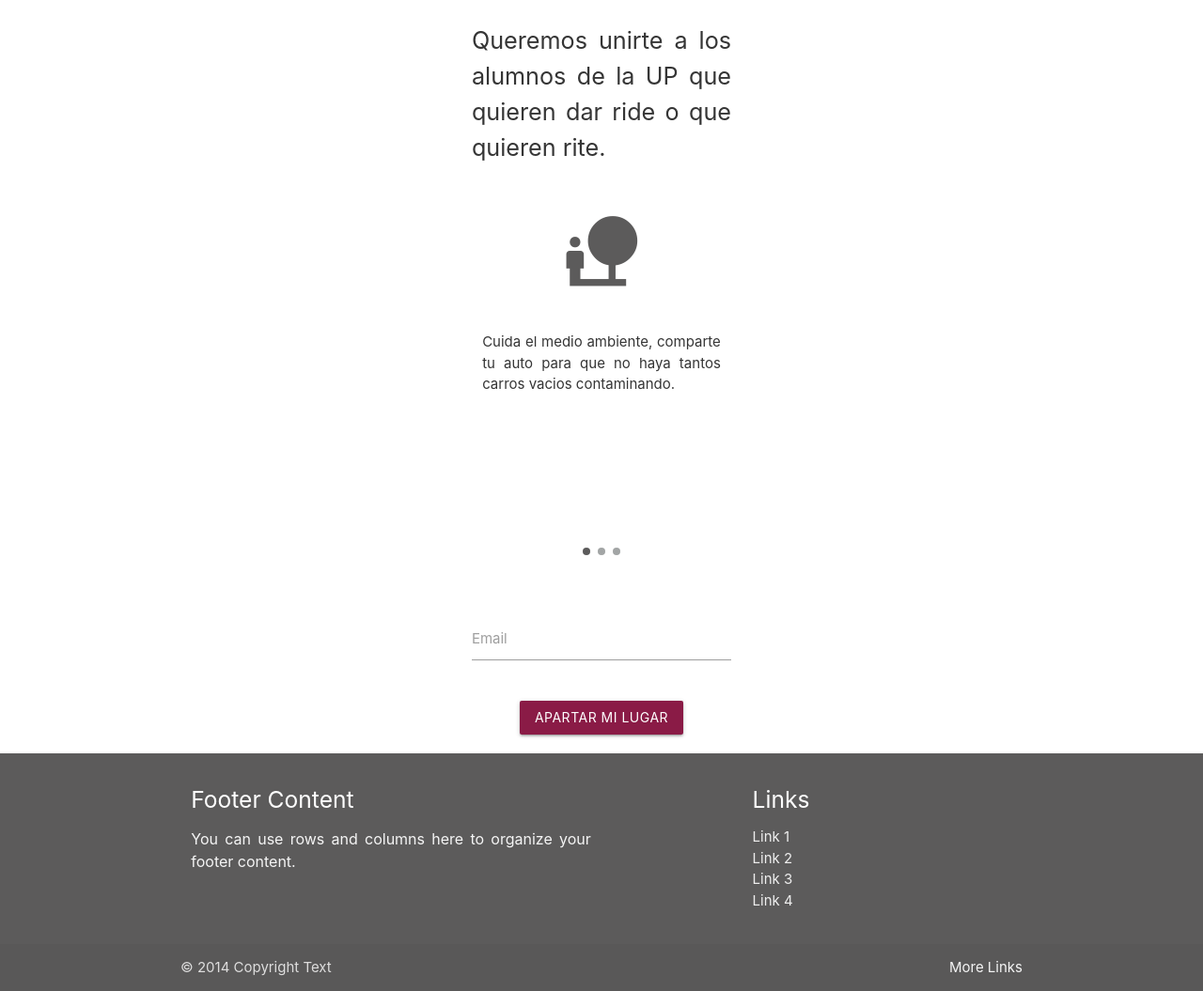
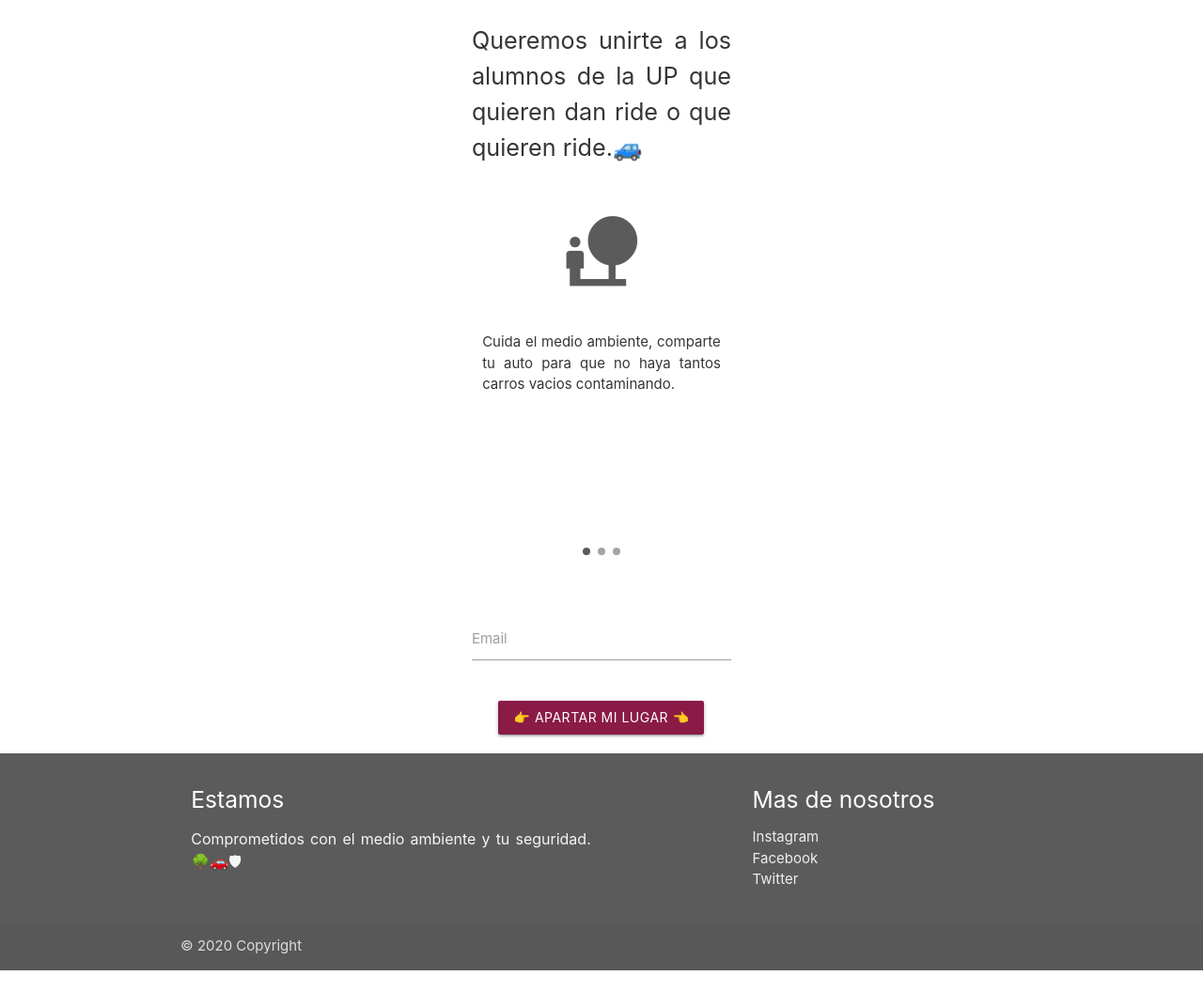
Before and after one commit to Santt99/up-carpool, a Flask app: page / in a window 1280 px wide. Shown: the part 90-1145 px from the top of the page at 94% size. After the commit the page ends 1123 px from the top, so only its background shows below. Run offline with Flask 2, Linux system fonts and the light colour scheme; some web fonts are replaced.

Commit message:
Added: Emojis

```diff
--- a/requirements.txt
+++ b/requirements.txt
@@ -2,7 +2,6 @@ appdirs==1.4.4
 astroid==2.4.1
 attrs==19.3.0
 black==19.10b0
-bson==0.5.9
 click==7.1.2
 Flask==1.1.2
 Flask-Cors==3.0.8
--- a/templates/index.html
+++ b/templates/index.html
@@ -104,7 +104,7 @@
     <div class="container">
     <div class="row">
       <div class="col s12 m6 l4 offset-m3 offset-l4">
-        <p class="flow-text">Queremos unirte a los alumnos de la UP que quieren dar ride o que quieren rite.</p>
+        <p class="flow-text">Queremos unirte a los alumnos de la UP que quieren dan ride o que quieren ride.🚙</p>
       </div>
     </div>
 
@@ -155,7 +155,7 @@
     </div>
     <div class="row" id="send_button">
       <div class="col s12 m6 l4 offset-m3 center offset-l4">
-        <button class="btn waves-effect waves-light redButton" onclick="sendEmail()">Apartar mi lugar</button>
+        <button class="btn waves-effect waves-light redButton" onclick="sendEmail()">👉 Apartar mi lugar 👈</button>
       </div>
     </div>
 
@@ -167,24 +167,22 @@
           <div class="container">
             <div class="row">
               <div class="col l6 s12">
-                <h5 class="white-text">Footer Content</h5>
-                <p class="grey-text text-lighten-4">You can use rows and columns here to organize your footer content.</p>
+                <h5 class="white-text">Estamos</h5>
+                <p class="grey-text text-lighten-4">Comprometidos con el medio ambiente y tu seguridad. 🌳🚗🛡</p>
               </div>
               <div class="col l4 offset-l2 s12">
-                <h5 class="white-text">Links</h5>
+                <h5 class="white-text">Mas de nosotros</h5>
                 <ul>
-                  <li><a class="grey-text text-lighten-3" href="#!">Link 1</a></li>
-                  <li><a class="grey-text text-lighten-3" href="#!">Link 2</a></li>
-                  <li><a class="grey-text text-lighten-3" href="#!">Link 3</a></li>
-                  <li><a class="grey-text text-lighten-3" href="#!">Link 4</a></li>
+                  <li><a class="grey-text text-lighten-3" href="#!">Instagram</a></li>
+                  <li><a class="grey-text text-lighten-3" href="#!">Facebook</a></li>
+                  <li><a class="grey-text text-lighten-3" href="#!">Twitter</a></li>
                 </ul>
               </div>
             </div>
           </div>
           <div class="footer-copyright">
             <div class="container">
-            © 2014 Copyright Text
-            <a class="grey-text text-lighten-4 right" href="#!">More Links</a>
+            © 2020 Copyright
             </div>
           </div>
         </footer>
@@ -205,11 +203,17 @@
           times = 0
         }
 
-
       }, 10000)
 
     });
-
+    function sendEmail() {
+      email = document.getElementById("email")
+      sendButTonDiv = document.getElementById("send_button")
+      fetch(`https://up-carpool.herokuapp.com/updatevisit/${email}`)
+      .then((res)=>{
+        sendButTonDiv.innerHtml += ('<div class="col s12 m6 l4 offset-m3 center offset-l4"><p>Gracias por registrarte, te avisaremos pronto el siguiente paso. 😉</p></div> ')
+      })
+    }
 
   </script>
 </body>
```
